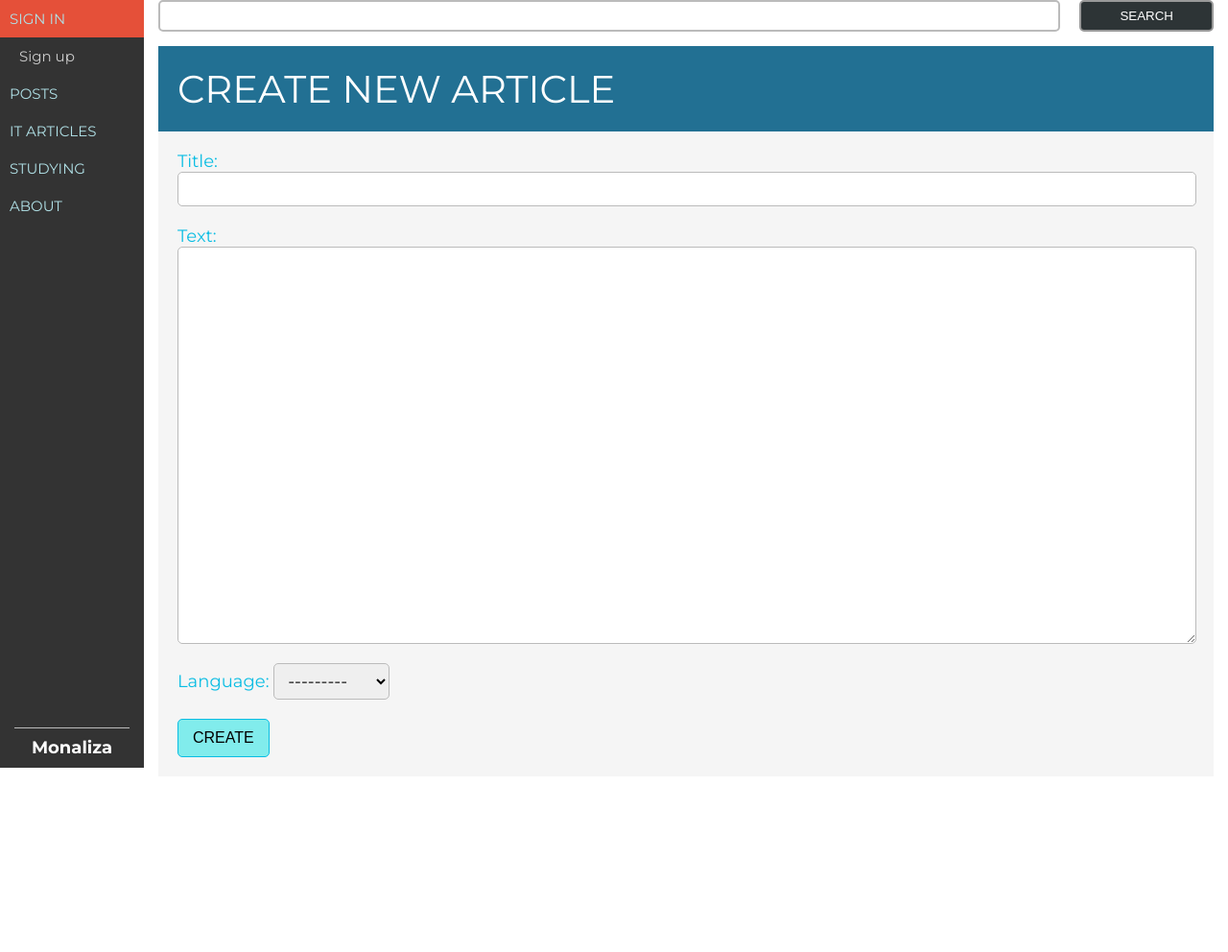
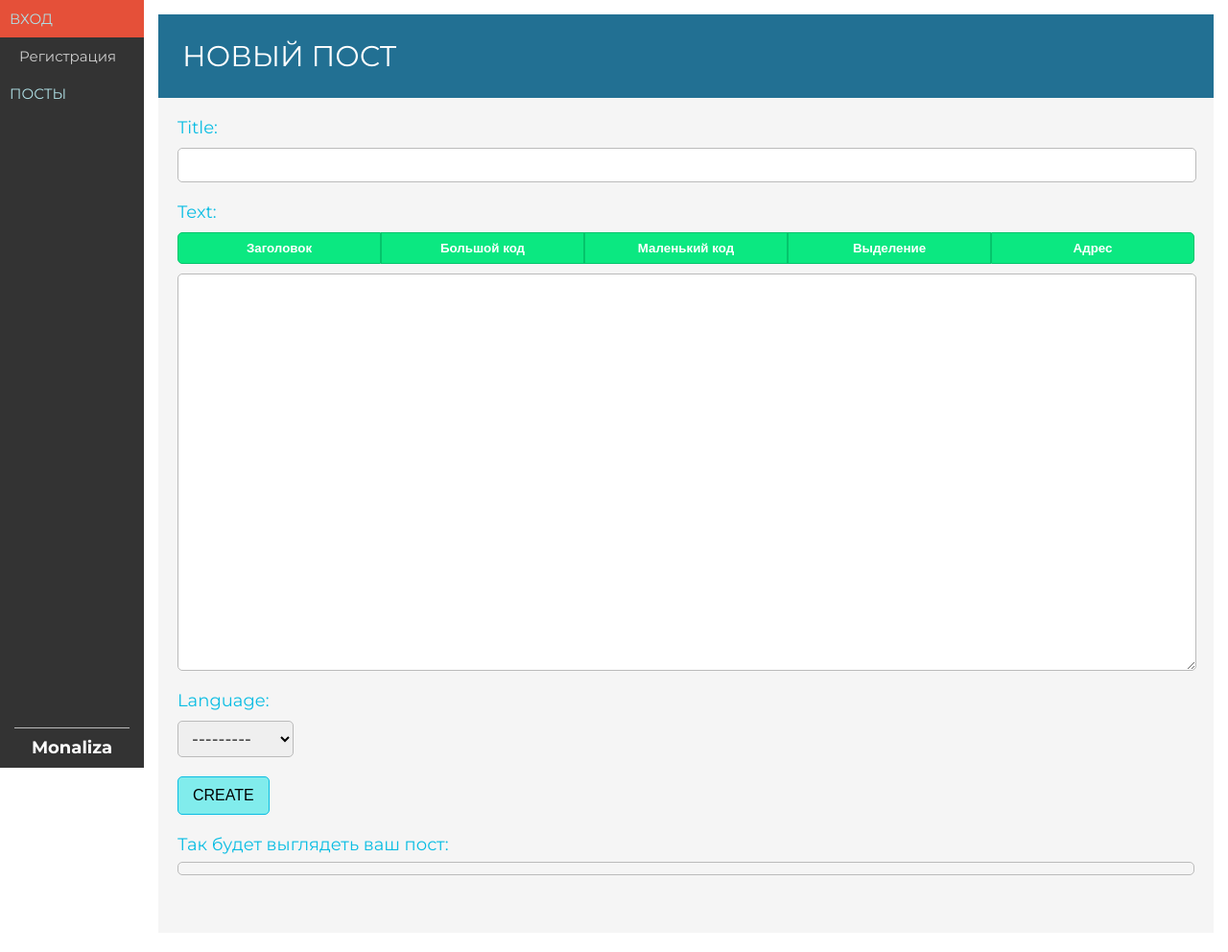
Before and after one commit to lleballex/monaliza, a Django app: page /account/myarticles/new/ in a window 1280 px wide. Shown: the whole page at 96% size. Before the commit the page ends 800 px from the top, so only its background shows below. Run offline with Django 3.2, Linux system fonts and the light colour scheme; some libraries are stand-ins or nearby versions.

Commit message:
Update creating posts

```diff
--- a/account/forms.py
+++ b/account/forms.py
@@ -50,3 +50,13 @@ class NewArticleForm(forms.ModelForm):
 	class Meta:
 		model = Article
 		fields = ['title', 'text', 'language']
+
+	def __init__(self, *args, **kwargs):
+		super().__init__(*args, **kwargs)
+		self.fields['text'].help_text = '''<ul class="help-buttons">
+			<li><input id="help-btn-title" type="button" value="Заголовок"></li>
+			<li><input id="help-btn-code" type="button" value="Большой код"></li>
+			<li><input id="help-btn-code-small" type="button" value="Маленький код"></li>
+			<li><input id="help-btn-word" type="button" value="Выделение"></li>
+			<li><input id="help-btn-link" type="button" value="Адрес"></li>
+		</ul>'''
--- a/account/static/account/css/style.css
+++ b/account/static/account/css/style.css
@@ -12,7 +12,7 @@
   margin: 50px auto;
   background: #333;
   display: block;
-  padding-bottom: 20px;
+  padding-bottom: 30px;
   border-radius: 5px;
 }
 
--- a/account/views.py
+++ b/account/views.py
@@ -23,6 +23,11 @@ class UserRegisterView(CreateView):
 		password = form.cleaned_data['password1']
 		auth_user = authenticate(username = username, password = password)
 		login(self.request, auth_user)
+		notification = Notification()
+		notification.title = 'Добро пожаловать!'
+		notification.text = 'Поздравляем с успешной регистрацией. На этом сайте вы сможете читать различные интересные статьи, и даже писать свои, оставлять комментарии, ставить лайки и много другое. Также в разделе Q&A можно оставлять свои вопросы, если вы что-то не понимаете, а другие пользователи будут на них отвечать. Если вопросов у вас нет, помогайте другим с их проблемами. Желаем удачи и продуктивной работы!'
+		notification.user = auth_user
+		notification.save()
 		return form_valid
 
 class UserLoginView(LoginView):
@@ -97,9 +102,70 @@ class NewArticleView(MessagesMixin, CreateView):
 	success_url = reverse_lazy('account:my_articles')
 	success_msg = 'The article was successfuly created. Please wait for verification'
 
+	def post_text(self, text):
+		new_text = ''
+		python = False
+		small_code = False
+		post_word = False
+		link = [False, False]
+		header = [False, False]
+
+		for i in range(len(text)):
+			if text[i] == '`':
+				if not python:
+					python = True
+					new_text += '<pre class="code"><code class="language-python">'
+				else:
+					python = False
+					new_text += '</code></pre>'
+			elif text[i] == '~':
+				if not small_code:
+					small_code = True
+					new_text += '<span class="post-small-code">'
+				else:
+					small_code = False
+					new_text += '</span>'
+			elif text[i] == '|':
+				if not post_word:
+					post_word = True
+					new_text += '<span class="post-word">'
+				else:
+					post_word = False
+					new_text += '</span>'
+			elif text[i] == '^':
+				if not link[0]:
+					link[0] = True
+					link[1] = True
+					new_text += '<a href="'
+				elif link[1]:
+					new_text += '">'
+					link[1] = False
+				else:
+					link[0] = False
+					new_text += '</a>'
+			elif (not header[0] and (text[i] == '*' and i != len(text) - 1 and text[i + 1] == '*')) or (header[0] and not header[1] and text[i] == '*' and text[i - 1] == '*') or (header[0] and header[1] and text[i] == '*' and text[i - 1] == '*'):
+				print()
+				if not header[0]:
+					header[0] = True
+				elif header[0] and not header[1]:
+					header[1] = True
+					new_text += '<span class="post-header">'
+				else:
+					header[0] = False
+					header[1] = False
+					new_text += '</span>'
+			elif header[0] and header[1] and text[i] == '*' and text[i + 1] == '*':
+				pass
+			else:
+				new_text += text[i]
+
+		return new_text
+
 	def form_valid(self, form):
 		self.object = form.save(commit = False)
 		self.object.user = self.request.user
+		self.object.text = self.post_text(self.object.text)
+		self.object.is_available = True
 		self.object.save()
 		notification = Notification()
 		notification.user = User.objects.get(is_superuser = True)
--- a/it_articles/static/it_articles/css/style_article_new.css
+++ b/it_articles/static/it_articles/css/style_article_new.css
@@ -1,5 +1,4 @@
 .new-article-form {
-	margin: 20px;
 	padding-bottom: 20px;
 }
 
@@ -20,6 +19,7 @@
 
 .new-article-form input[type="text"], .new-article-form textarea {
 	width: calc(100% - 20px);
+	margin-top: 7px;
 }
 
 .new-article-form textarea {
@@ -33,7 +33,6 @@
 
 .new-article-form label {
 	color: #0abde3;
-	margin-bottom: 10px;
 }
 
 .new-article-form input[type="submit"] {
@@ -45,6 +44,7 @@
 	transition: .3s;
 	font-size: 16px;
 	transition: .2s all;
+	margin-bottom: 20px;
 }
 
 .new-article-form input[type="submit"]:hover {
@@ -56,3 +56,59 @@
 	outline: none;
 	box-shadow: 0 0 1px 2px #95afc0;
 }
+
+#post-view {
+	border-radius: 5px;
+	border: 1px solid #bbb;
+	padding: 6px 10px;
+	margin-bottom: 20px;
+	transition: .2s all;
+	margin-top: 7px;
+}
+
+.field-help-text {
+	color: #777;
+	font-size: 15px;
+	margin: 10px 0;
+}
+
+.help-buttons {
+	list-style: none;
+	padding: 0;
+	margin: 0;
+	display: flex;
+}
+
+.help-buttons li {
+	display: inline-block;
+	width: 100%;
+}
+
+.help-buttons input {
+	width: 100%;
+	padding: 8px;
+	border: 1px solid #05c46b;
+	background: #0be881;
+	color: #fff;
+	transition: .2s all;
+	font-weight: 600;
+}
+
+.help-buttons input:hover {
+	cursor: pointer;
+	background: #05c46b;
+}
+
+.help-buttons input:focus {
+	outline: none;
+}
+
+#help-btn-title {
+	border-top-left-radius: 5px;
+	border-bottom-left-radius: 5px;
+}
+
+#help-btn-link {
+	border-top-right-radius: 5px;
+	border-bottom-right-radius: 5px;
+}
--- a/it_articles/static/style_top.css
+++ b/it_articles/static/style_top.css
@@ -2,13 +2,13 @@
 	box-sizing: border-box;
 	width: 100%;
 	background: #227093;
-	padding: 20px 0 0 20px;
+	padding: 25px 0 0 25px;
 }
 
 .top_intro {
-	font-size: 40px;
+	font-size: 30px;
 	color: #fff;
-	padding-bottom: 20px;
+	padding-bottom: 25px;
 	text-transform: uppercase;
 }
 
--- a/start_page/static/start_page/css/style.css
+++ b/start_page/static/start_page/css/style.css
@@ -9,5 +9,4 @@ body {
 
 .container {
 	margin: 0 70px;
-
 }
--- a/start_page/static/start_page/css/style_top.css
+++ b/start_page/static/start_page/css/style_top.css
@@ -1,5 +1,6 @@
 .top {
 	background: #444;
+	padding-bottom: 50px;
 }
 
 .top-bar {
@@ -103,7 +104,8 @@
 
 .top-buttons {
 	text-align: center;
-	margin-bottom: 90px;
+	/*margin-bottom: 90px;*/
+	padding-bottom: 90px;
 }
 
 .top-buttons a{
--- a/templates/account/edit_article.html
+++ b/templates/account/edit_article.html
@@ -3,9 +3,9 @@
 {% block title %}
 
 	{% if update %}
-		{{article.title|truncatechars:10}} - update article
+		{{article.title|truncatechars:10}} - редактирование поста
 	{% else %}
-		New article
+		{{request.user}} - новый пост
 	{% endif %}
 
 {% endblock %}
@@ -14,28 +14,137 @@
 
 	{% load static %}
 	<link rel="stylesheet" href="{% static 'it_articles/css/style_article_new.css' %}">
+	<link rel="stylesheet" href="{% static 'it_articles/css/style_article_detail.css' %}">
 
 {% endblock %}
 
 {% block top %}
 
 	{% if update %}
-		<div class="top_intro">Update article</div>
+		<div class="top_intro">Редактирование поста</div>
 	{% else %}
-		<div class="top_intro">Create new article</div>
+		<div class="top_intro">Новый пост</div>
 	{% endif %}
 
 {% endblock %}
 
 {% block content %}
 
+	<script>
+		$(function() {
+			$('.new-article-form textarea').keyup(function(event) {
+				var val = $(this).val();
+				var lang_python = false;
+				var lang_cmd = false;
+				var small_code = false;
+				var word = false;
+				var link = [false, false];
+				var header = false;
+				$('#post-view').text('');
+				for(var i = 0; i < val.length; i++) {
+					if(val[i] == '`') {
+						if(!lang_python) {
+							lang_python = true;
+							$('#post-view').append('<pre class="code"><code class="language-python">');
+						} else {
+							lang_python = false;
+							$('#post-view').append('</a');
+						}
+					} else if(val[i] == '~') {
+						if(!small_code) {
+							small_code = true;
+							$('#post-view').append('<span class="post-small-code">');
+						} else {
+							small_code = false;
+							$('#post-view').append('</span>');
+						}
+					} else if(val[i] == '|') {
+						if(!word) {
+							word = true;
+							$('#post-view').append('<span class="post-word">');
+						} else {
+							word = false;
+							$('#post-view').append('</span>');
+						}
+					} else if(val[i] == '^') {
+						if(!link[0]) {
+							link[0] = true;
+							link[1] = true;
+							$('#post-view').append('<a>');
+						} else if(link[1]) {
+							link[1] = false
+						} else {
+							link[0] = false;
+							$('#post-view').append('</a>');
+						}
+					} else if(val[i] == '*' && val[i + 1] == '*') {
+						i++;
+						if(!header) {
+							header = true;
+							$('#post-view').append('<span class="post-header">');
+						} else {
+							header = false;
+							$('#post-view').append('</span>');
+						}
+					} else {
+						if(lang_python) {
+							$('#post-view').children().eq($('#post-view').children().length - 1).children(0).append(val[i]);
+						} else if(small_code || word || header) {
+							$('#post-view').children().eq($('#post-view').children().length - 1).append(val[i]);
+						} else if(link[0]) {
+							if(link[1]) {
+								prev = $('#post-view').children().eq($('#post-view').children().length - 1).attr('href');
+								if(!prev)
+									prev = '';
+								$('#post-view').children().eq($('#post-view').children().length - 1).attr('href', prev + val[i]);
+							} else {
+								$('#post-view').children().eq($('#post-view').children().length - 1).append(val[i]);
+							}
+						} else
+							$('#post-view').append(val[i]);
+					}
+				}
+			});
+
+			$('.help-buttons input').on('click', function() {
+				var prev_val = $('.new-article-form textarea').val();
+				var new_val = '';
+
+				switch($(this).attr('id')) {
+				case 'help-btn-title':
+					new_val = '**заголовок**';
+					break;
+				case 'help-btn-code':
+					new_val = '`код`';
+					break;
+				case 'help-btn-code-small':
+					new_val = '~код~';
+					break;
+				case 'help-btn-word':
+					new_val = '|выделение|';
+					break;
+				case 'help-btn-link':
+					new_val = '^адресс^ссылка^';
+					break;
+				}
+
+				$('.new-article-form textarea').val(prev_val + new_val);
+			});
+		});
+	</script>
+
+	<div class="content-container">
 	<form method="post" class="new-article-form">
 		{% for field in form %}
 			{% csrf_token %}
 			{{field.label_tag}}
+			<div class="field-help-text">{{field.help_text|safe}}</div>
 			{{field}}
 		{% endfor %}
 		<input type="submit" value="{% if update %}Save{% else %}Create{% endif %}">
+		<label>Так будет выглядеть ваш пост:</label>
+		<div id="post-view" class="article-content"></div>
+	</div>
 	</form>
 
 {% endblock %}
--- a/templates/account/login.html
+++ b/templates/account/login.html
@@ -9,12 +9,13 @@
 
 {% block title %}
 
-	Login
+	Monaliza - вход
 
 {% endblock %}
 
 {% block top %}
 
+	<div class="top">
 	<form method="post" class="user-form">
 		<div class="title">Sign in</div>
 		{% csrf_token %}
@@ -25,7 +26,8 @@
 			<nav class="error">{{error}}</nav>
 		{% endfor %}
 		<input type="submit" value="Sign in">
-		<div class="url"><a href="{% url 'account:register' %}">Create account</a></div>
+		<div class="url"><a href="{% url 'account:register' %}">Создать аккаунт</a></div>
 	</form>
+	</div>
 
 {% endblock %}
--- a/templates/account/update.html
+++ b/templates/account/update.html
@@ -9,7 +9,7 @@
 
 {% block top %}
 
-	hello
+	<div class="top_intro">Редактирование профиля</div>
 
 {% endblock %}
 
--- a/templates/it_articles/all_articles.html
+++ b/templates/it_articles/all_articles.html
@@ -11,6 +11,9 @@
 
 	<script>
 		function like(id) {
+			{% if not request.user.is_authenticated %}
+				alert('Для того, чтобы ставить лайки, необходимо авторизоваться');
+			{% else %}
 			$.ajax({
 				type: 'get',
 				url: "{% url 'it_articles:like_article' %}",
@@ -29,6 +32,7 @@
 					}
 				},
 			});
+			{% endif %}
 		}
 	</script>
 
@@ -57,7 +61,7 @@
 						{% endwith %}
 					</div>
 					<div class="article-bottom">
-						<a href="{% url 'it_articles:detail' article.id %}" class="btn-read-more">Read more</a>
+						<a href="{% url 'it_articles:detail' article.id %}" class="btn-read-more">Читать далее</a>
 						<ul class="article-info">
 							<li class="first-li like-article {% is_liked request.user article %}" id="like-{{article.id}}" onclick="like({{article.id}})">
 								<i class="fa {% is_liked_fa request.user article %}"></i><span>{{article.likes}}</span>
--- a/templates/start_page/main_view.html
+++ b/templates/start_page/main_view.html
@@ -10,6 +10,5 @@
 		<span class="top-btns-or">or</span>
 		<a href="{% url 'account:register' %}">Sign up</a>
 	</div>
-	end
 
 {% endblock %}
--- a/templates/wrapper.html
+++ b/templates/wrapper.html
@@ -23,9 +23,9 @@
 		<ul>
 			<li>
 				{% if not request.user.is_authenticated %}
-					<a class="main_menu user" href="{% url 'account:login' %}">Sign in</a>
+					<a class="main_menu user" href="{% url 'account:login' %}">Вход</a>
 					<div class="sub_menu">
-						<a href="{% url 'account:register' %}">Sign up</a>
+						<a href="{% url 'account:register' %}">Регистрация</a>
 					</div>
 				{% else %}
 					{% url 'account:profile' as url_profile %}
@@ -34,36 +34,33 @@
 					<a class="main_menu user {% if url_profile in request.path or url_my_articles in request.path or url_notifications in request.path %}active{% endif %}" href="{% url 'account:profile' %}">{{request.user}}</a>
 					<div class="sub_menu {% if url_profile in request.path or url_my_articles in request.path or url_notifications in request.path %}active{% endif %}">
 						{% url 'account:settings' as url_settings %}
-						<a href="{% url 'account:settings' %}" class="{% if request.path == url_settings %}active{% endif %}">Settings</a>
-						<a href="{% url 'account:my_articles' %}" class="{% if url_my_articles in request.path %}active{% endif %}">My articles</a>
-						<a href="{% url 'account:notifications' %}" class="{% if request.path == url_notifications %}active{% endif %}">Notifications</a>
+						<a href="{% url 'account:settings' %}" class="{% if request.path == url_settings %}active{% endif %}">Настройки</a>
+						<a href="{% url 'account:my_articles' %}" class="{% if url_my_articles in request.path %}active{% endif %}">Мои посты</a>
+						<a href="{% url 'account:notifications' %}" class="{% if request.path == url_notifications %}active{% endif %}">Уведомления</a>
 					</div>
 				{% endif %}
 			</li>
 			<li>
 				{% url 'it_articles:articles_all' as url_articles_all %}
-				<a class="main_menu {% if request.path == url_articles_all %}active{% endif %}" href="{% url 'it_articles:articles_all' %}">Posts</a>
+				<a class="main_menu {% if request.path == url_articles_all %}active{% endif %}" href="{% url 'it_articles:articles_all' %}">Посты</a>
 				<div class="sub_menu {% if request.path == url_articles_all %}active{% endif %}">
 					<a class="{% if request.path == url_articles_all and request.GET.language == 'cpp' %}active{% endif %}" href="{% url 'it_articles:articles_all' %}?language=cpp">C++</a>
 					<a class="{% if request.path == url_articles_all and request.GET.language == 'python' %}active{% endif %}" href="{% url 'it_articles:articles_all' %}?language=python">Python</a>
 					<a class="{% if request.path == url_articles_all and request.GET.language == 'web' %}active{% endif %}" href="{% url 'it_articles:articles_all' %}?language=web">Web</a>
 				</div>
 			</li>
-			<li><a class="main_menu" href="http://localhost:8000/articles">IT articles</a></li>
-			<li><a class="main_menu" href="http://localhost:8000/studying">Studying</a></li>
-			<li><a class="main_menu" href="http://localhost:8000/about">About</a></li>
 		</ul>
 		<div class="title"><a href="{% url 'start_page:main_view' %}">Monaliza</a></div>
 	</div>
-	<form class="search" method="get" action="{% url 'it_articles:search' %}">
+	<!--<form class="search" method="get" action="{% url 'it_articles:search' %}">
 		<input type="text" name="text">
 		<input type="submit" value="Search">
-	</form>
+	</form>-->
 	<div class="container">
 		<div class="top">
 			{% block top %}
 				<div class="top_intro">
-					{% block top_title %}PROJECTS{% endblock %}
+					{% block top_title %}Все посты{% endblock %}
 				</div>
 				<!--<div class="top_menu">
 					<ul>
```
Also changed, not shown: it_articles/views.py (+5 -2 lines), templates/account/my_articles.html (+15 -15 lines), templates/account/notifications.html (+15 -4 lines), templates/account/profile.html (+11 -11 lines), templates/account/register.html (+4 -4 lines), templates/it_articles/detail.html (+9 -1 lines), templates/start_page/wrapper.html (+5 -4 lines).
